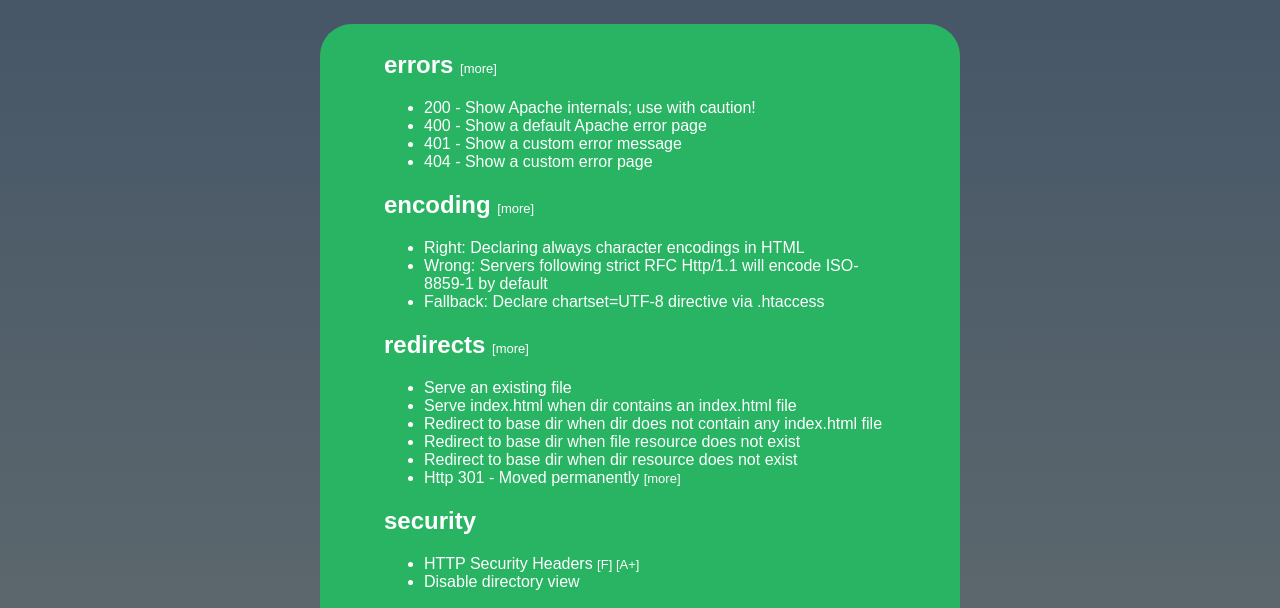
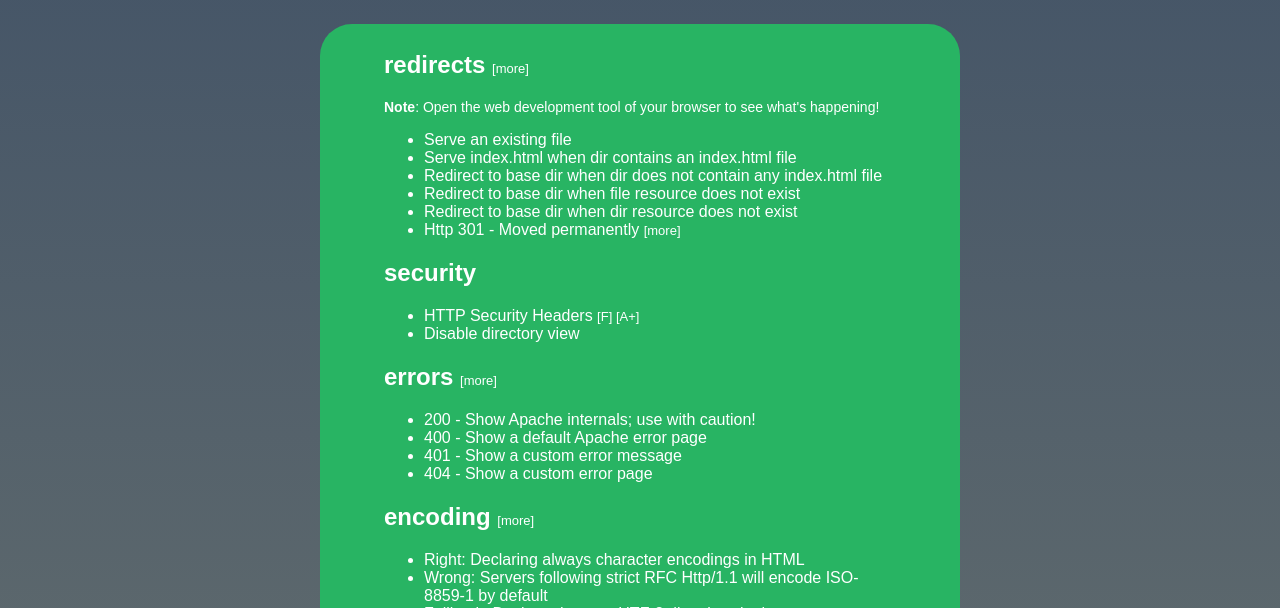
Before and after one commit to ionos-deploy-now/.htaccess-samples, a website: page src/index.html in a window 1280 px wide. Shown: the part 196-804 px from the top of the page. Drawn offline with nearby package versions, Linux system fonts and the light colour scheme; files that its build step writes are made by us from their sources.

Commit message:
reordered bullet list

```diff
--- a/src/index.html
+++ b/src/index.html
@@ -24,6 +24,45 @@
     <h1>.htaccess <span class="thin">samples</span></h1>
 
     <div class="container">
+
+        <p>
+        <h2>redirects <a href="https://httpd.apache.org/docs/current/mod/mod_rewrite.html" target="_blank">[more]</a>
+        </h2>
+        <p>
+            <b>Note</b>: Open the web development tool of your browser to see what's happening!
+        </p>
+        <ul>
+            <li><a href="/redirects/content/index.html">Serve an existing file</a></li>
+            <li><a href="/redirects/content/">Serve index.html when dir contains an index.html file</a></li>
+            <li><a href="/redirects/">Redirect to base dir when dir does not contain any index.html file</a></li>
+            <li><a href="/redirects/does-not-exist.html">Redirect to base dir when file resource does not exist</a></li>
+            <li><a href="/redirects/does-not-exist/">Redirect to base dir when dir resource does not exist</a></li>
+            <li>
+                <a href="/redirects/content/old-index.html">Http 301 - Moved permanently</a>
+                <a class="more" href="https://httpd.apache.org/docs/current/rewrite/remapping.html" target="_blank">
+                    [more]
+                </a>
+            </li>
+
+        </ul>
+        </p>
+
+        <p>
+        <h2>security</h2>
+        <ul>
+            <li>
+                <a href="/security/headers/">HTTP Security Headers</a>
+                <a class="more" id="resultF" href="https://securityheaders.com" target="_blank">
+                    [F]
+                </a>
+                <a class="more" id="resultA" href="https://securityheaders.com" target="_blank">
+                    [A+]
+                </a>
+            </li>
+            <li><a href="/security/disable-dir-view">Disable directory view</a></li>
+        </ul>
+        </p>
+
         <p>
         <h2>errors <a href="https://httpd.apache.org/docs/current/en/mod/core.html#errordocument"
                 target="_blank">[more]</a></h2>
@@ -53,48 +92,6 @@
         </p>
 
         <p>
-        <h2>redirects <a href="https://httpd.apache.org/docs/current/mod/mod_rewrite.html" target="_blank">[more]</a>
-        </h2>
-        <ul>
-            <li><a href="/redirects/content/index.html">Serve an existing file</a></li>
-            <li><a href="/redirects/content/">Serve index.html when dir contains an index.html file</a></li>
-            <li><a href="/redirects/">Redirect to base dir when dir does not contain any index.html file</a></li>
-            <li><a href="/redirects/does-not-exist.html">Redirect to base dir when file resource does not exist</a></li>
-            <li><a href="/redirects/does-not-exist/">Redirect to base dir when dir resource does not exist</a></li>
-            <li>
-                <a href="/redirects/content/old-index.html">Http 301 - Moved permanently</a>
-                <a class="more" href="https://httpd.apache.org/docs/current/rewrite/remapping.html" target="_blank">
-                    [more]
-                </a>
-            </li>
-
-        </ul>
-        </p>
-
-        <p>
-        <h2>security</a>
-        </h2>
-        <ul>
-            <li>
-                <a href="/security/headers/">HTTP Security Headers</a>
-                <a class="more"
-                    id="resultF"
-                    href="https://securityheaders.com"
-                    target="_blank">
-                    [F]
-                </a>
-                <a class="more"
-                    id="resultA"
-                    href="https://securityheaders.com"
-                    target="_blank">
-                    [A+]
-                </a>
-            </li>
-            <li><a href="/security/disable-dir-view">Disable directory view<a></li>
-        </ul>
-        </p>
-
-        <p>
         <h2>compression</h2>
         <ul>
             <li>todo</li>
@@ -106,10 +103,10 @@
         <ul>
             <li><a href="/php/phpinfo.php">Output phpinfo()</a></li>
             <li><a href="/custom-dir-view/">Custom directory view<a>
-                <a class="more" href="https://httpd.apache.org/docs/current/mod/mod_autoindex.html#indexoptions"
-                    target="_blank">
-                    [more]
-                </a>
+                        <a class="more" href="https://httpd.apache.org/docs/current/mod/mod_autoindex.html#indexoptions"
+                            target="_blank">
+                            [more]
+                        </a>
             </li>
         </ul>
         </p>
```
